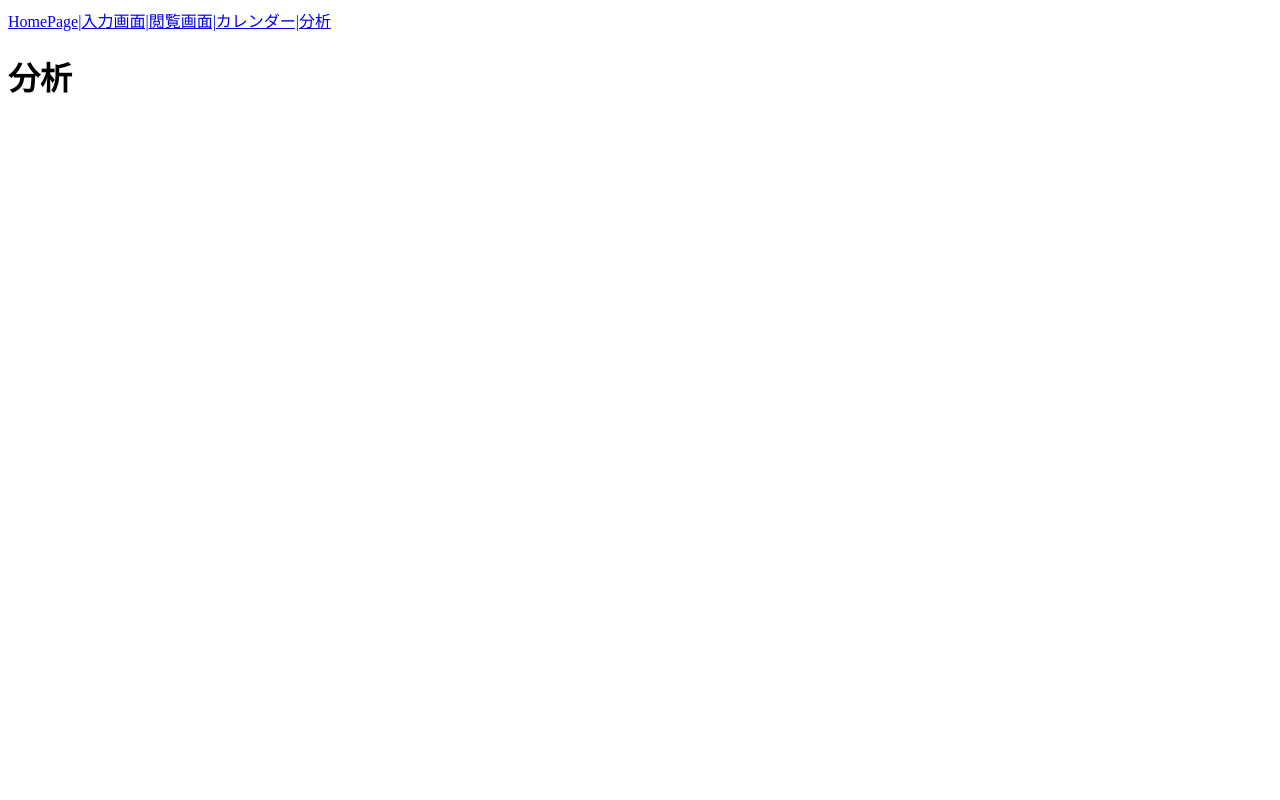
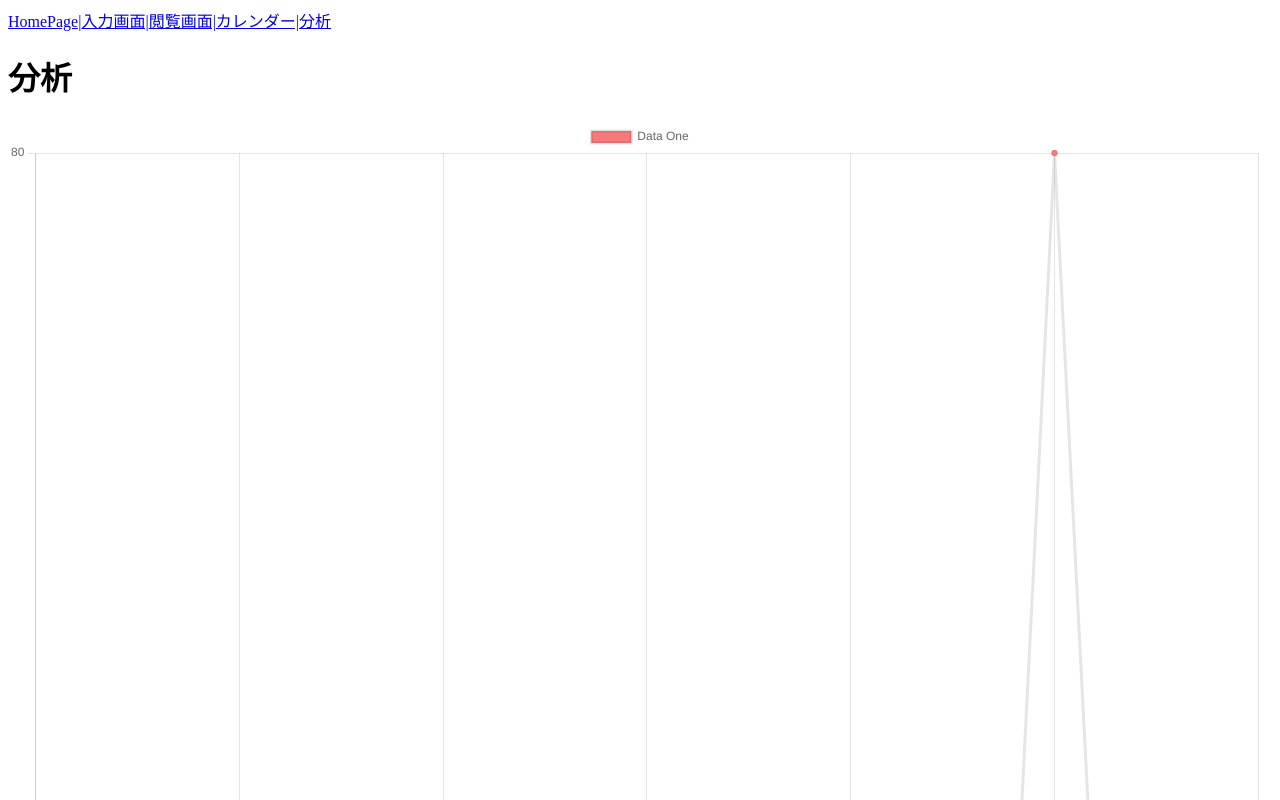
Before and after one commit to webex18-team-2/team-original-app, a Vue app: page /analysis in a window 1280 px wide. Shown: the top 800 px of the page. Built offline with nearby package versions, Linux system fonts and the light colour scheme.

Commit message:
グラフの原型を作成しました

```diff
--- a/package.json
+++ b/package.json
@@ -8,9 +8,11 @@
     "lint": "vue-cli-service lint"
   },
   "dependencies": {
+    "chart.js": "^4.3.0",
     "core-js": "^3.8.3",
     "firebase": "^9.22.1",
     "vue": "^3.2.13",
+    "vue-chartjs": "^5.2.0",
     "vue-router": "^4.0.3"
   },
   "devDependencies": {
--- a/src/views/AnalysisView.vue
+++ b/src/views/AnalysisView.vue
@@ -1,5 +1,64 @@
 <template>
   <div class="analysis">
     <h1>分析</h1>
+    <Line :data="data" :options="options" />
   </div>
 </template>
+
+<script>
+import {
+  Chart as ChartJS,
+  CategoryScale,
+  LinearScale,
+  PointElement,
+  LineElement,
+  Title,
+  Tooltip,
+  Legend,
+} from "chart.js"
+import { Line } from "vue-chartjs"
+
+ChartJS.register(
+  CategoryScale,
+  LinearScale,
+  PointElement,
+  LineElement,
+  Title,
+  Tooltip,
+  Legend
+)
+export default {
+  name: "App",
+  components: {
+    Line,
+  },
+  data() {
+    return {
+      data: {
+        labels: [
+          "January",
+          "February",
+          "March",
+          "April",
+          "May",
+          "June",
+          "July",
+        ],
+        datasets: [
+          {
+            label: "Data One",
+            backgroundColor: "#f87979",
+            data: [40, 39, 10, 40, 39, 80, 40],
+          },
+        ],
+      },
+      options: {
+        responsive: true,
+        maintainAspectRatio: false,
+      },
+    }
+  },
+}
+</script>
+
+<style></style>
```
Also changed, not shown: 1 other file (tests, documents, lock files or other folders).
